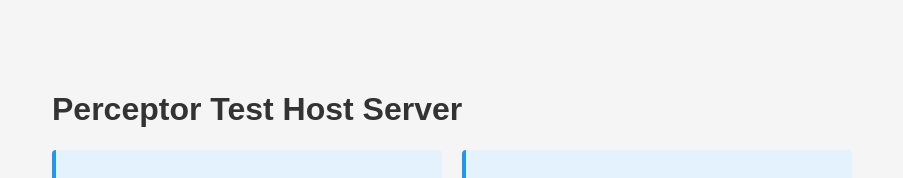
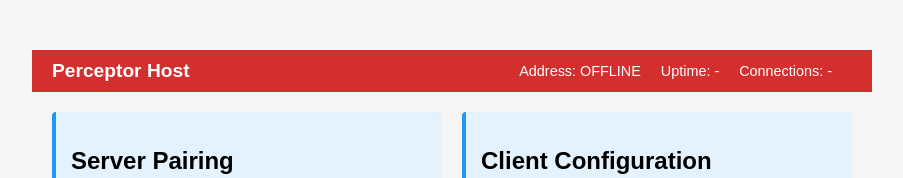
Before and after one commit to WiseLabCMU/AllSpark-edge-server, a plain HTML site: page index.html in a window 1280 px wide. Shown: the top 178 px of the page, without its empty margins (188-1091 px from the left). Drawn offline with Linux system fonts and the light colour scheme; no server answers.

Commit message:
chore: update server page with health data

```diff
--- a/index.html
+++ b/index.html
@@ -88,12 +88,40 @@
       min-width: 300px;
       /* Prevent squishing too much */
     }
+
+    .header-status {
+      display: flex;
+      justify-content: space-between;
+      align-items: center;
+      background-color: #333;
+      color: white;
+      padding: 10px 20px;
+      margin: -20px -20px 20px -20px;
+      /* Counteract body padding */
+      flex-wrap: wrap;
+    }
+
+    .header-item {
+      margin-right: 20px;
+      font-size: 0.9em;
+    }
+
+    .header-title {
+      font-weight: bold;
+      font-size: 1.2em;
+      margin-right: auto;
+    }
   </style>
   <script src="https://cdnjs.cloudflare.com/ajax/libs/qrcodejs/1.0.0/qrcode.min.js"></script>
 </head>
 
 <body>
-  <h1>Perceptor Test Host Server</h1>
+  <div id="status-header" class="header-status">
+    <div class="header-title">Perceptor Host</div>
+    <div class="header-item">Address: <span id="hdr-address">...</span></div>
+    <div class="header-item">Uptime: <span id="hdr-uptime">...</span></div>
+    <div class="header-item">Connections: <span id="hdr-connections">...</span></div>
+  </div>
   <div class="row-container">
     <div class="info">
       <h2>Server Pairing</h2>
@@ -118,12 +146,17 @@
   </div>
 
   <script>
-    async function updateProtocolStatus() {
+    async function updateHealthStatus() {
       try {
         const response = await fetch('/api/health');
         const data = await response.json();
 
         if (data.protocols && data.protocols.length > 0) {
+          // Reset header style to online
+          const header = document.getElementById('status-header');
+          header.style.backgroundColor = '#333';
+          header.style.color = 'white';
+
           const protocolsText = data.protocols.map(p => p.toUpperCase()).join(' & ');
 
           // Update the WebSocket URL based on protocol
@@ -136,6 +169,19 @@
           // Update Server Address Display
           const textAddress = `${hostname}:${port}`;
           document.getElementById('server-address').textContent = textAddress;
+
+          // Update Header info from /api/health
+          document.getElementById('hdr-address').textContent = textAddress;
+
+          if (data.uptime !== undefined) {
+            const uptime = Math.floor(data.uptime);
+            const hours = Math.floor(uptime / 3600);
+            const minutes = Math.floor((uptime % 3600) / 60);
+            const seconds = uptime % 60;
+            document.getElementById('hdr-uptime').textContent =
+              `${hours}h ${minutes}m ${seconds}s`;
+          }
+          // totalConnections removed from /api/health
 
           // Generate QR Code
           const qrcodeContainer = document.getElementById("qrcode");
@@ -150,6 +196,15 @@
         }
       } catch (error) {
         console.error('Error fetching protocol status:', error);
+
+        // Show Offline Status
+        const header = document.getElementById('status-header');
+        header.style.backgroundColor = '#d32f2f'; // Red
+        header.style.color = 'white';
+
+        document.getElementById('hdr-address').textContent = 'OFFLINE';
+        document.getElementById('hdr-uptime').textContent = '-';
+        document.getElementById('hdr-connections').textContent = '-';
       }
 
       // Fetch Client Config
@@ -163,12 +218,17 @@
       }
     }
 
-    async function updateStatus() {
+    async function updateConnectionStatus() {
       try {
         const response = await fetch('/api/status');
         const data = await response.json();
 
-        // Update total connections
+        // Update header connections
+        if (data.totalConnections !== undefined) {
+          document.getElementById('hdr-connections').textContent = data.totalConnections;
+        }
+
+        // Update total connections in body
         document.getElementById('total-connections').textContent = data.totalConnections;
 
         // Update connections list
@@ -226,11 +286,12 @@
     }
 
     // Update immediately on page load
-    updateProtocolStatus();
-    updateStatus();
+    updateHealthStatus();
+    updateConnectionStatus();
 
     // Then update every 5 seconds
-    setInterval(updateStatus, 5000);
+    setInterval(updateHealthStatus, 5000);
+    setInterval(updateConnectionStatus, 5000);
 
     function formatFileSize(bytes) {
       if (!bytes) return 'Unknown';
```
